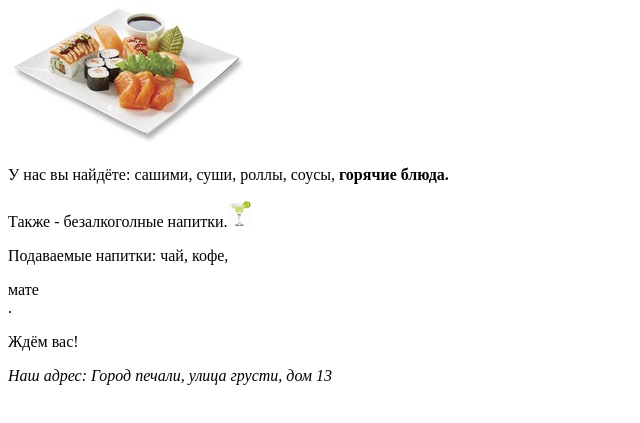
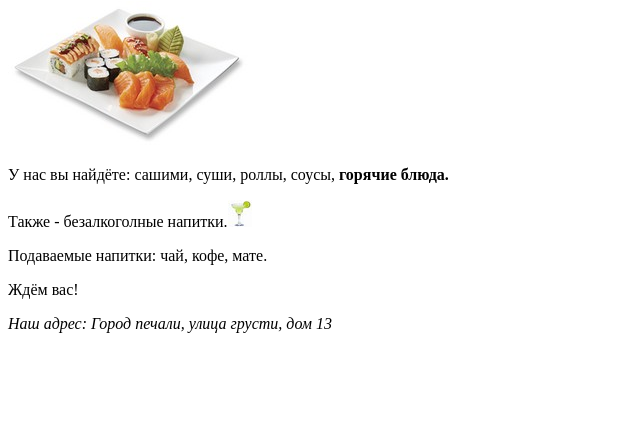
Before and after one commit to HelpMy2/sushi-bar, a plain HTML site: page index.html in a window 1280 px wide. Shown: the part 79-502 px from the top of the page, without its empty margins (0-640 px from the left). Drawn offline with Linux system fonts and the light colour scheme.

Commit message:
Update index.html

```diff
--- a/index.html
+++ b/index.html
@@ -17,7 +17,7 @@
 		<p>У нас вы найдёте: сашими, суши, роллы,
 		соусы, <strong>горячие блюда.</strong></p>
 		<p>Также - безалкоголные напитки.<img src="images/drink.jpg" title="Lipton"></p>
-		<p>Подаваемые напитки: чай, кофе, <div title="lipton">мате</div>.</p>
+		<p>Подаваемые напитки: чай, кофе, мате.</p>
 		<p>Ждём вас!</p>
 		<address title="Это вымышленный бар,.. /nА жаль">Наш адрес: Город печали, улица грусти, дом 13</address>
 	</body>
```
